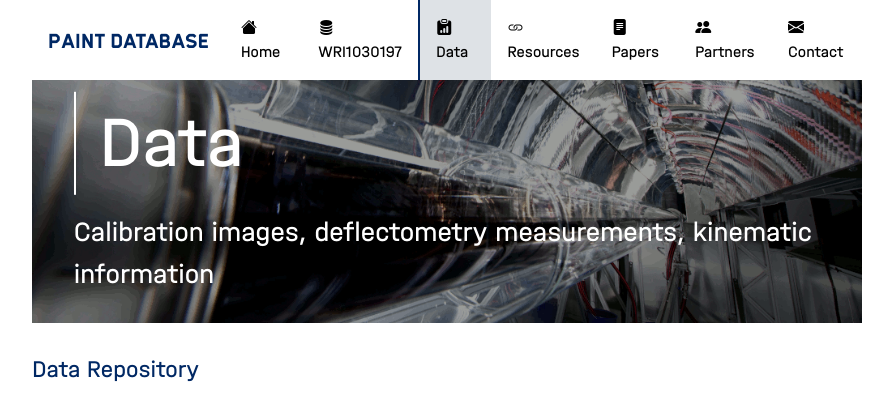
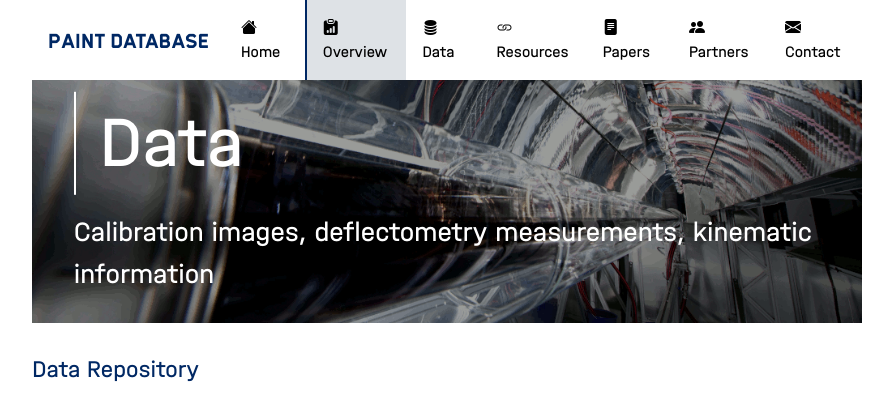
Before and after one commit to ARTIST-Association/PAINT, a Flask app: page /data in a window 1280 px wide. Shown: the top 417 px of the page, without its empty margins (193-1086 px from the left). Run offline with Flask 3, Linux system fonts and the light colour scheme.

Commit message:
use more intuitive titles in navbar

```diff
--- a/html/templates/base.html
+++ b/html/templates/base.html
@@ -35,21 +35,21 @@
                         </a>
                     </li>
                     <li class="nav-item">
+                        {% if active == "data" %}
+                        <a href="/data" class="nav-link text-black p-3 active" aria-current="page">
+                        {% else %}
+                        <a href="/data" class="nav-link text-black p-3">
+                        {% endif %}
+                            <i class="bi bi-clipboard-data-fill me-2"></i> Overview
+                        </a>
+                    </li>
+                    <li class="nav-item">
                         {% if active == "repository" %}
                         <a href="/WRI1030197" class="nav-link text-black p-3 active" aria-current="page">
                         {% else %}
                         <a href="/WRI1030197" class="nav-link text-black p-3">
                         {% endif %}
-                            <i class="bi bi-database-fill me-2"></i> WRI1030197
-                        </a>
-                    </li>
-                    <li class="nav-item">
-                        {% if active == "data" %}
-                        <a href="/data" class="nav-link text-black p-3 active" aria-current="page">
-                        {% else %}
-                        <a href="/data" class="nav-link text-black p-3">
-                        {% endif %}
-                            <i class="bi bi-clipboard-data-fill me-2"></i> Data
+                            <i class="bi bi-database-fill me-2"></i> Data
                         </a>
                     </li>
                     <li class="nav-item">
```
